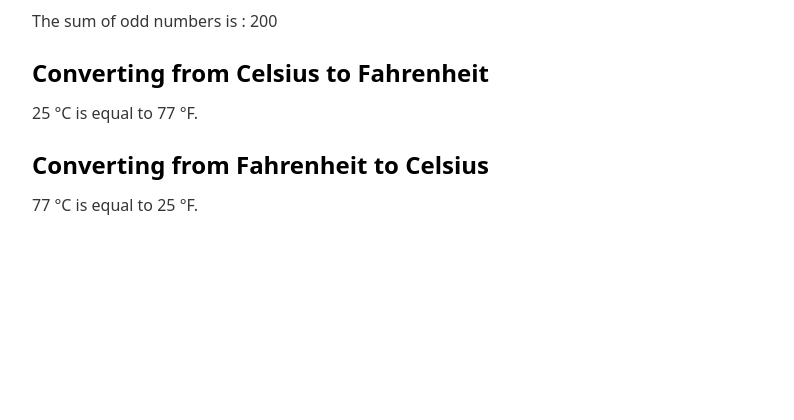
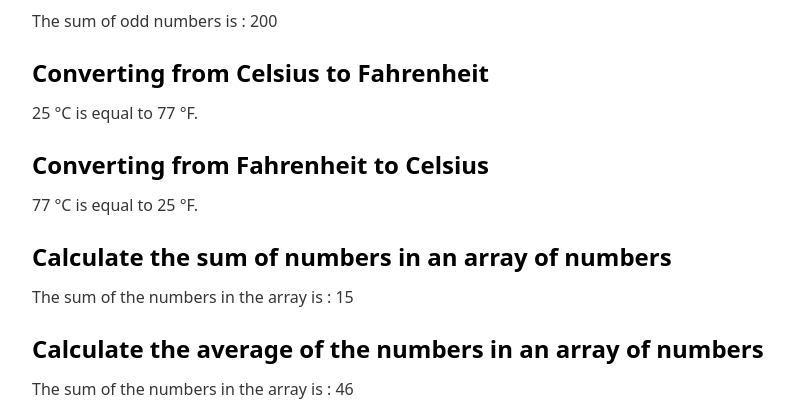
Before and after one commit to shakelm39/problem_solving, a PHP site: page / in a window 1280 px wide. Shown: the part 4814-5234 px from the top of the page, without its empty margins (208-1002 px from the left). Before the commit the page ends 5029 px from the top, so only its background shows below. Run offline with PHP 8.4, Linux system fonts and the light colour scheme.

Commit message:
array sum and array average

```diff
--- a/index.php
+++ b/index.php
@@ -1,4 +1,4 @@
-<?php include_once('problems.php');?>
+<?php include_once 'problems.php';?>
 <!DOCTYPE html>
 <html lang="en">
 <head>
@@ -13,10 +13,10 @@
      <h2>Solution #1 Printing 1 to 10</h2>
      <ul>
      <?php
-        for( $i = 1; $i <= 10; $i++ ){
+for ( $i = 1; $i <= 10; $i++ ) {
     echo "<li>";
     echo $i;
-            echo"</li>";
+    echo "</li>";
 }
 ?>
      </ul>
@@ -24,10 +24,10 @@
      <!-- problem #2 solution printing odd number less than 100  -->
      <h2>Solution #2 Printing Odd Number Less than 100</h2>
      <?php
-        for ( $i = 1; $i <= 100; $i++ ){
-            if( $i%2 !== 0){
-                echo"<li>";
-                echo "The Odd Number Is: ". $i;
+for ( $i = 1; $i <= 100; $i++ ) {
+    if ( $i % 2 !== 0 ) {
+        echo "<li>";
+        echo "The Odd Number Is: " . $i;
         echo "</li>";
     }
 }
@@ -37,8 +37,8 @@
      <!-- problem #3 solution printing the multiplication table with 7 -->
       <h2>Printing the multiplication table with 7</h2>
       <?php
-        for( $i = 1; $i <= 10; $i++ ){
-            echo "7 x ".$i." = ".$i*7;
+for ( $i = 1; $i <= 10; $i++ ) {
+    echo "7 x " . $i . " = " . $i * 7;
     echo "<br>";
 }
 ?>
@@ -46,14 +46,14 @@
      <!-- problem #4 solution printing the multiplication table with 1 to 10  -->
      <h2>Printing the multiplication tables with numbers from 1 to 10</h2>
      <?php
-        for($i=1; $i <=10; $i++ ){
+for ( $i = 1; $i <= 10; $i++ ) {
     echo "<br>";
     echo "Multiplication Number for $i";
     echo "<br>";
 
-            for($j=1; $j <=10; $j++ ){
+    for ( $j = 1; $j <= 10; $j++ ) {
 
-                echo $i. " x ".$j." = ".$i*$j;
+        echo $i . " x " . $j . " = " . $i * $j;
         echo "<br>";
 
     }
@@ -65,60 +65,106 @@
       <h2>Sum of numbers from 1 to 10</h2>
       <?php
 $sum = 0;
-        for($i=1; $i <=10; $i++ ){
+for ( $i = 1; $i <= 10; $i++ ) {
     $sum += $i;
 }
-        echo "The sum of numbers from 1 to 10 is: " .$sum;
+echo "The sum of numbers from 1 to 10 is: " . $sum;
 ?>
      <!-- problem #5 solution printing the sum of  1 to 10  -->
      <!-- problem #6 solution printing 10!  -->
       <h2>Factorial 10</h2>
       <?php
         $factorial = 1;
-        for($i=1; $i <=10; $i++ ){
+        for ( $i = 1; $i <= 10; $i++ ) {
             $factorial *= $i;
         }
-        echo "The factorial 10 is: " .$factorial;
+        echo "The factorial 10 is: " . $factorial;
         ?>
      <!-- problem #6 solution printing 10!  -->
      <!-- problem #7 solution Calculate the sum of odd numbers greater than 10 and less than 30  -->
       <h2>Calculate the sum of odd numbers greater than 10 and less than 30</h2>
       <?php
         $odd_sum = 0;
-        for($i= 11; $i < 30; $i++ ){
+        for ( $i = 11; $i < 30; $i++ ) {
 
-            if( $i % 2 !== 0){
+            if ( $i % 2 !== 0 ) {
                 $odd_sum += $i;
             }
 
         }
-        echo "The sum of odd numbers is : " .$odd_sum;
+        echo "The sum of odd numbers is : " . $odd_sum;
 ?>
      <!-- problem #7 solution Calculate the sum of odd numbers greater than 10 and less than 30  -->
      <!-- problem #8 solution converting from Celsius to Fahrenheit  -->
       <h2>Converting from Celsius to Fahrenheit</h2>
       <?php
-         function celciusTofahrenheit($celcius){
-            $farhenheit = ($celcius * 9/5)+32;
+function celsiusTofahrenheit( $celsius ) {
+    $farhenheit = ( $celsius * 9 / 5 ) + 32;
     return $farhenheit;
 }
 $celsiusTemperature = 25;
-         $fahrenheitTemperature = celciusTofahrenheit($celsiusTemperature);
+$fahrenheitTemperature = celsiusTofahrenheit( $celsiusTemperature );
 echo "$celsiusTemperature °C is equal to $fahrenheitTemperature °F.";
 ?>
      <!-- problem #8 solution converting from Celsius to Fahrenheit  -->
-     <!-- problem #9 solution converting from Fahreheit to Celcius  -->
+     <!-- problem #9 solution converting from Fahreheit to Celsius  -->
       <h2>Converting from Fahrenheit to Celsius</h2>
       <?php
-         function fahrenheitTocelcius($fahrenheit){
-            $celcius = ($fahrenheit -32)* 5/9;
-            return $celcius;
+function fahrenheitTocelsius( $fahrenheit ) {
+    $celsius = ( $fahrenheit - 32 ) * 5 / 9;
+    return $celsius;
 }
 $fahrenheit = 77;
-         $celsius = fahrenheitTocelcius($fahrenheit);
+$celsius = fahrenheitTocelsius( $fahrenheit );
 echo "$fahrenheit °C is equal to $celsius °F.";
 ?>
      <!-- problem #8 solution converting from Fahreheit to Celcius  -->
+     <!-- problem #8 solution Calculate the sum of numbers in an array of numbers  -->
+      <h2>Calculate the sum of numbers in an array of numbers</h2>
+      <?php
+
+        function sumArray( $numbers ) {
+            $sum = 0;
+            foreach ( $numbers as $number ) {
+                $sum += $number;
+            }
+            return $sum;
+        }
+        $numbers = [1, 2, 3, 4, 5];
+        $sum = sumArray( $numbers );
+
+        echo "The sum of the numbers in the array is : ".$sum;
+     ?>
+     <!-- problem #8 solution Calculate the sum of numbers in an array of numbers  -->
+     <!-- problem #8 solution Calculate the average of the numbers in an array of numbers  -->
+      <h2>Calculate the average of the numbers in an array of numbers</h2>
+      <?php
+
+        function averageArray( $numbers ) {
+
+            $sum = 0;
+
+            foreach ( $numbers as $number ) {
+                $sum += $number;
+            }
+
+            $count = count( $numbers );
+
+            if($count >0){
+                $average = ( $sum / $count );
+            }else{
+                $average = 0;
+            }
+            return $average;
+        }
+
+
+        $numbers = [20, 20, 100, 40, 50];
+        $average = averageArray( $numbers );
+
+        echo "The sum of the numbers in the array is : ".$average;
+     ?>
+     <!-- problem #8 solution Calculate the average of the numbers in an array of numbers  -->
 
 
 
```
Lines whose indentation alone changed are shown as unchanged.
